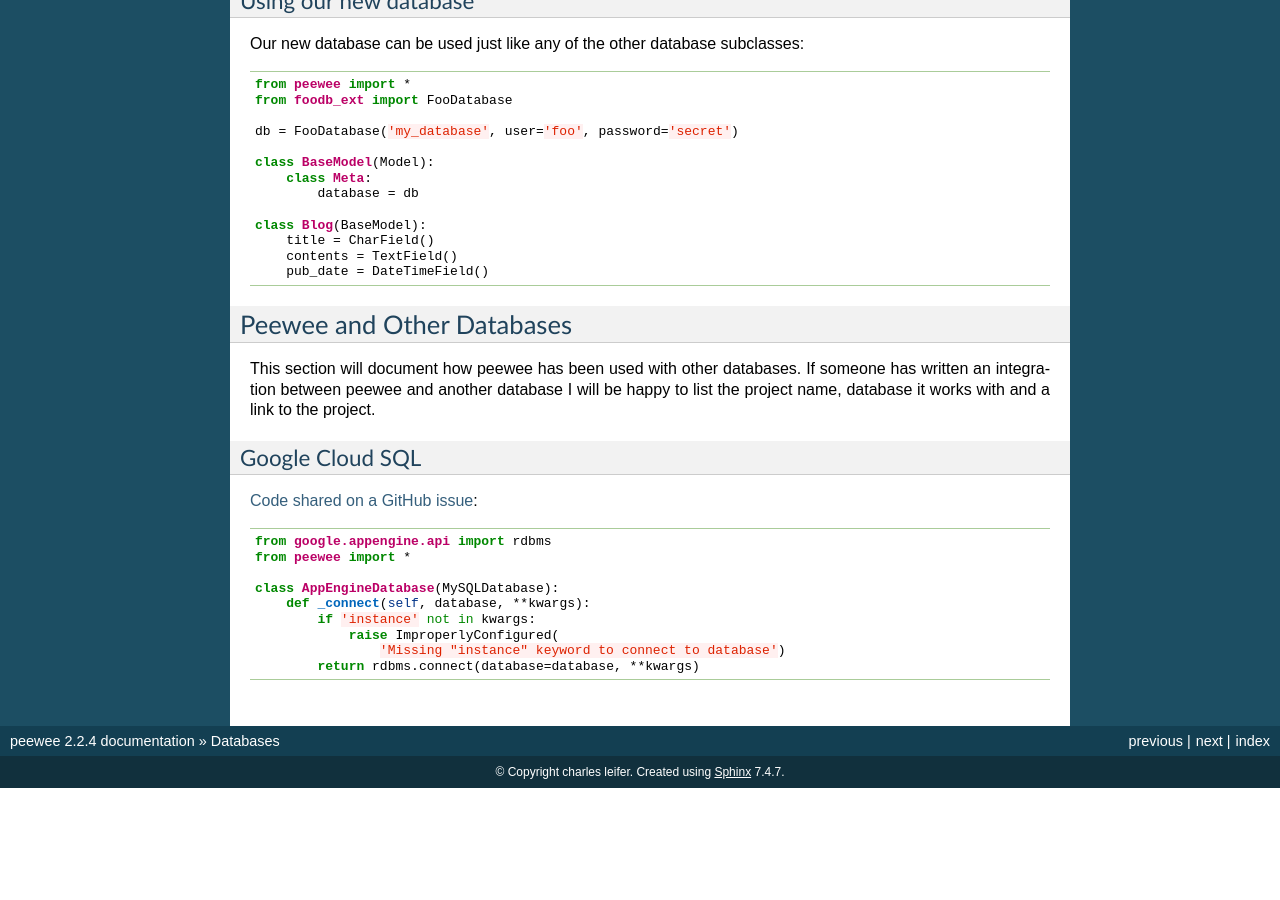
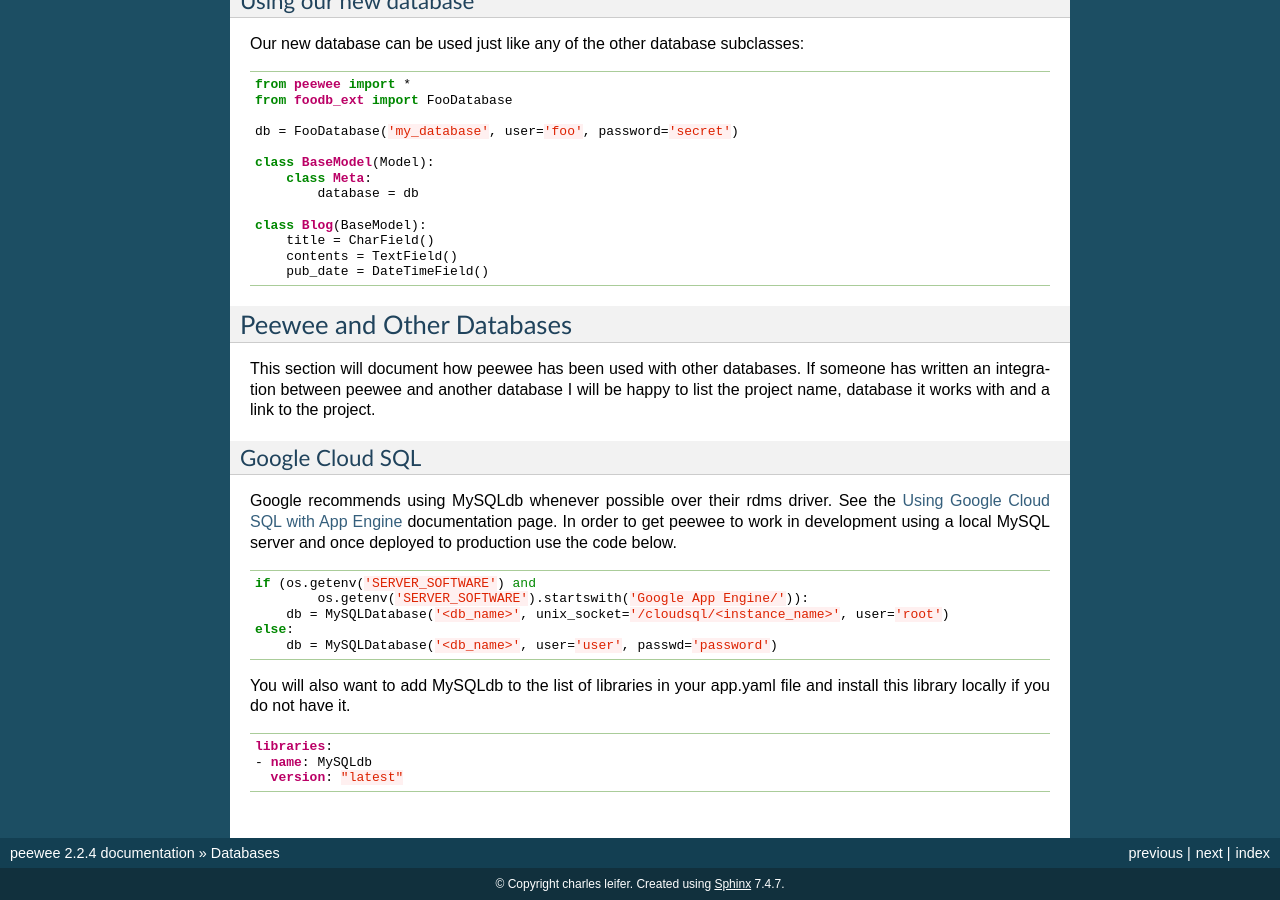
Before and after one commit to coleifer/peewee, a Sphinx documentation site: the page built from docs/peewee/database.rst, in a window 1280 px wide and 900 px high, scrolled down 1736 px. Built offline with Sphinx 7.4.7, drawn with Linux system fonts in a browser that asks for light colours; before the commit the page ends 2524 px from its top, so only the background shows below that.

Commit message:
Updated Google Cloud SQL documentation.

```diff
--- a/docs/peewee/database.rst
+++ b/docs/peewee/database.rst
@@ -138,16 +138,24 @@ project.
 Google Cloud SQL
 ^^^^^^^^^^^^^^^^
 
-`Code shared on a GitHub issue <https://github.com/coleifer/peewee/issues/183>`_:
+Google recommends using MySQLdb whenever possible over their rdms driver. See the
+`Using Google Cloud SQL with App Engine <https://developers.google.com/appengine/docs/python/cloud-sql/>`_
+documentation page. In order to get peewee to work in development using a local MySQL
+server and once deployed to production use the code below.
 
 .. code-block:: python
 
-    from google.appengine.api import rdbms
-    from peewee import *
+    if (os.getenv('SERVER_SOFTWARE') and
+            os.getenv('SERVER_SOFTWARE').startswith('Google App Engine/')):
+        db = MySQLDatabase('<db_name>', unix_socket='/cloudsql/<instance_name>', user='root')
+    else:
+        db = MySQLDatabase('<db_name>', user='user', passwd='password')
 
-    class AppEngineDatabase(MySQLDatabase):
-        def _connect(self, database, **kwargs):
-            if 'instance' not in kwargs:
-                raise ImproperlyConfigured(
-                    'Missing "instance" keyword to connect to database')
-            return rdbms.connect(database=database, **kwargs)
+You will also want to add MySQLdb to the list of libraries in your app.yaml
+file and install this library locally if you do not have it.
+
+.. code-block:: yaml
+
+    libraries:
+    - name: MySQLdb
+      version: "latest"
```
